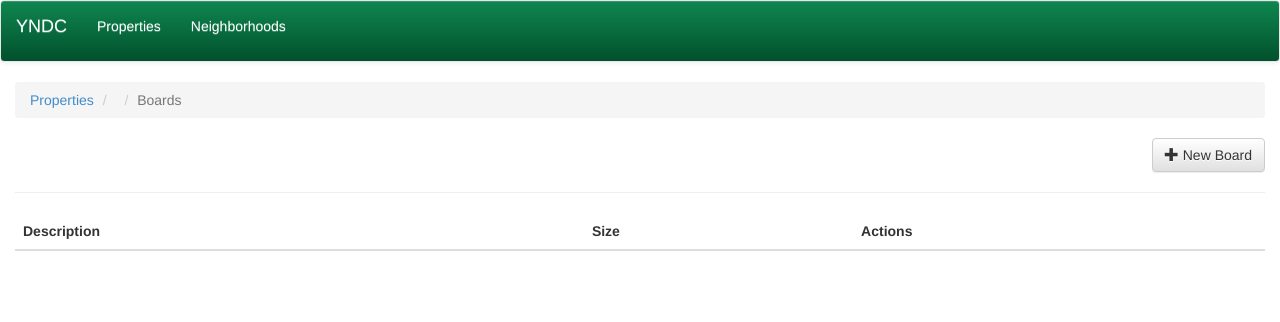
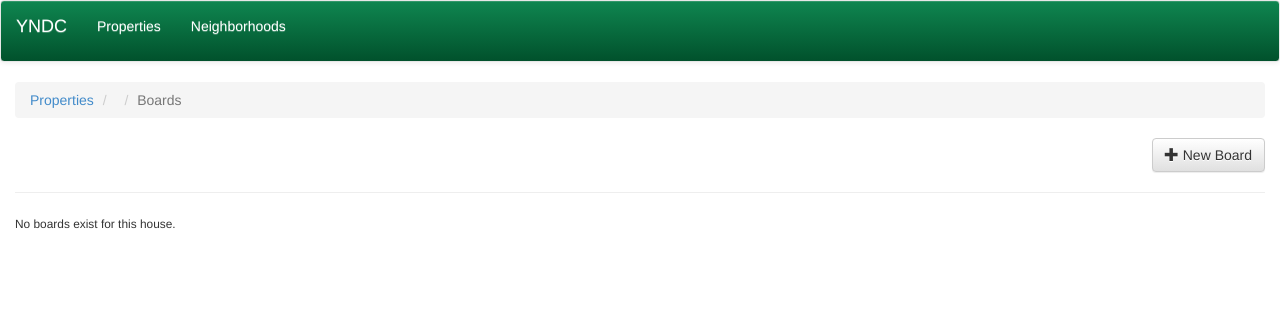
Before and after one commit to codeyoungstown/yndc-board-up, a Django app: template yndc/apps/board/templates/board/boards.html in a window 1280 px wide. Shown: the top 322 px of the page. Run offline with Django 3.2, Linux system fonts and the light colour scheme; the template is opened without the code that fills it, so the values that code supplies are empty; some libraries are stand-ins or nearby versions.

Commit message:
Message for no boards or events.

```diff
--- a/yndc/apps/board/templates/board/boards.html
+++ b/yndc/apps/board/templates/board/boards.html
@@ -12,6 +12,7 @@
 
         <hr>
 
+        {% if house.boards.all %}
         <table class="table table-striped">
             <thead>
               <tr>
@@ -34,4 +35,7 @@
               {% endfor %}
             </tbody>
         </table>
+        {% else %}
+        <small>No boards exist for this house.</small>
+        {% endif %}
 {% endblock content %}
--- a/yndc/apps/board/templates/board/events.html
+++ b/yndc/apps/board/templates/board/events.html
@@ -12,6 +12,7 @@
 
         <hr>
 
+        {% if house.events.active %}
         <table class="table table-striped">
             <thead>
               <tr>
@@ -34,4 +35,7 @@
               {% endfor %}
             </tbody>
         </table>
+        {% else %}
+        <small>No events exist for this house.</small>
+        {% endif %}
 {% endblock content %}
```
